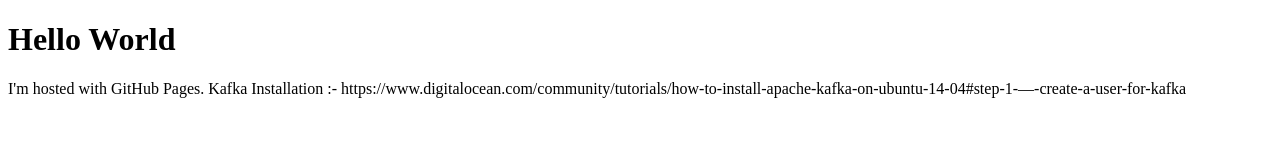
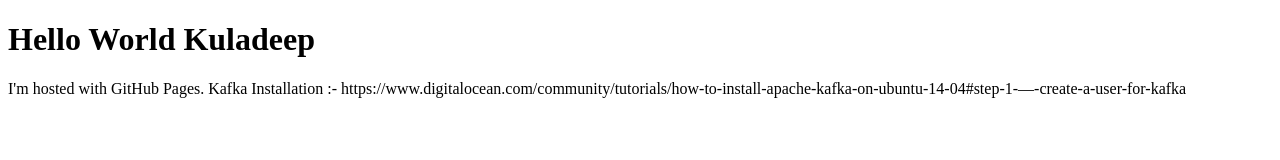
Before and after one commit to kuladeep08/skuladeep24.github.io, a plain HTML site: page index.html in a window 1280 px wide. Drawn offline with Linux system fonts and the light colour scheme.

Commit message:
added my name

```diff
--- a/index.html
+++ b/index.html
@@ -1,7 +1,7 @@
 <!DOCTYPE html>
 <html>
 <body>
-<h1>Hello World</h1>
+<h1>Hello World Kuladeep</h1>
 <p>I'm hosted with GitHub Pages.
   Kafka Installation :-
       https://www.digitalocean.com/community/tutorials/how-to-install-apache-kafka-on-ubuntu-14-04#step-1-—-create-a-user-for-kafka
```
